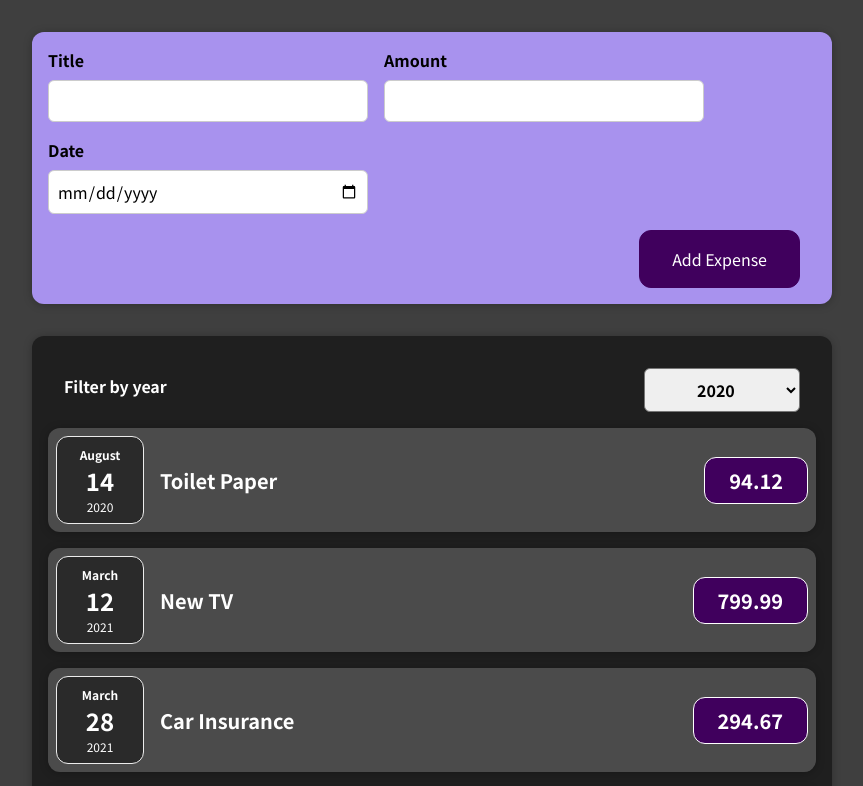
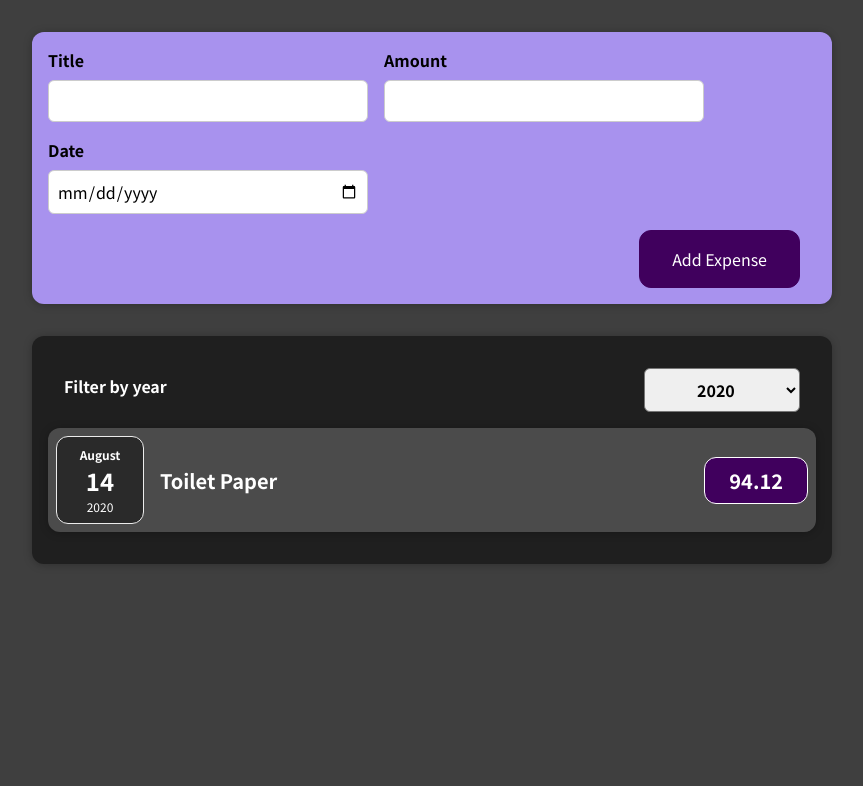
Before and after one commit to gralka/how-i-learned-react, a React (Create React App) app: page / in a window 1280 px wide. Shown: the top 786 px of the page, without its empty margins (208-1071 px from the left). Built offline with nearby package versions, Linux system fonts and the light colour scheme.

Commit message:
feature: ensure that expenses are filterable by year

```diff
--- a/src/components/Expenses/ExpenseList.jsx
+++ b/src/components/Expenses/ExpenseList.jsx
@@ -13,19 +13,24 @@ const ExpenseList = ({ expenses }) => {
     setFilteredYear(selectedYear);
   };
 
+  const filteredExpenses = expenses.filter(expense => {
+    return expense.date.getFullYear() === +filteredYear;
+  });
+
   return (
       <div>
         <Card className="expense-list">
           <ExpensesFilter
             selected={filteredYear}
             onChangeYearFilter={filterChangeHandler} />
-          { expenses.map(expense => (
+          { filteredExpenses.map(expense => (
               <ExpenseItem
+                key={expense.id}
                 date={expense.date}
                 title={expense.title}
                 price={expense.amount}
               />
-          )) }
+            )) }
       </Card>
     </div>
   );
```
